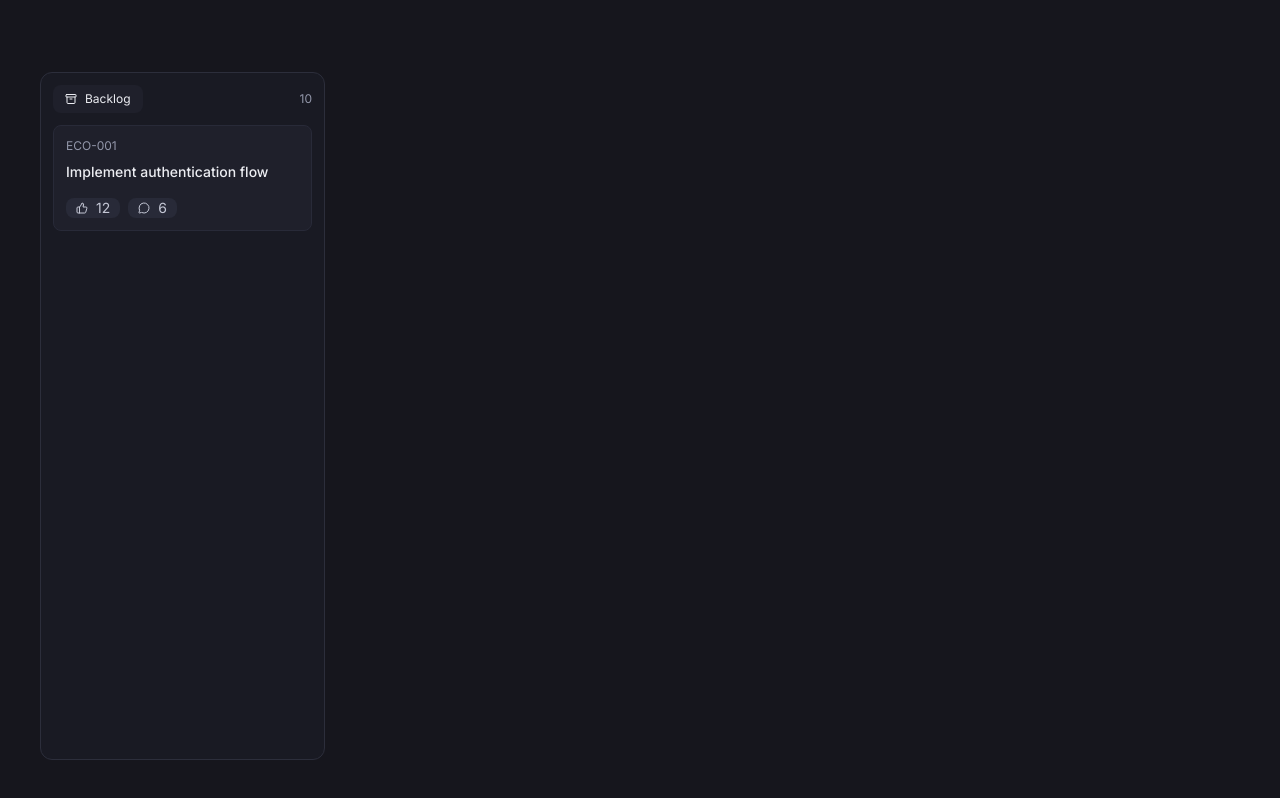
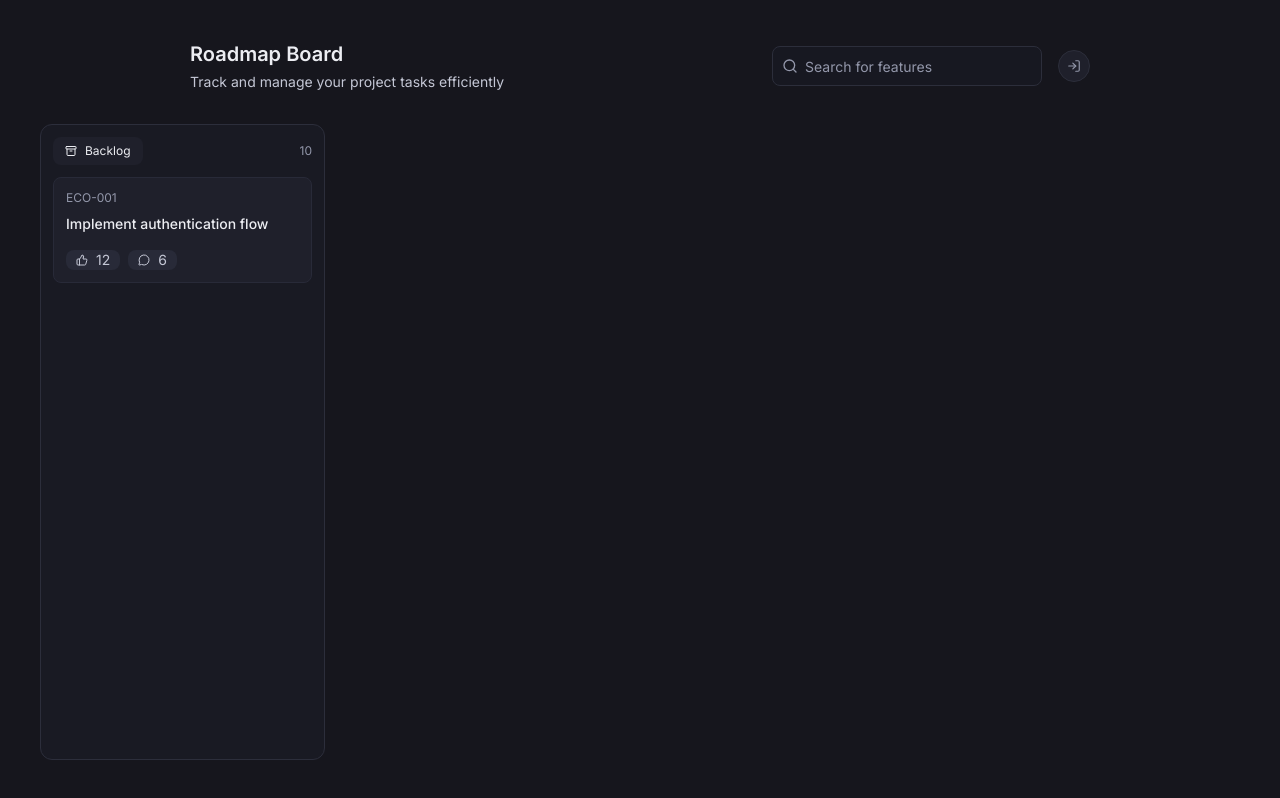
Before and after one commit to iDouglasD/roadmap-board, a Next.js app: page / in a window 1280 px wide. Built offline with nearby package versions, Linux system fonts and the light colour scheme.

Commit message:
feat(board): add board page structure and header component
- Create board page and header layout
- Add input component
- Update section component
- Remove unused page.tsx

```diff
--- /dev/null
+++ b/src/app/(board)/header.tsx
@@ -0,0 +1,32 @@
+import { Input } from "@/components/input";
+import { LogInIcon, SearchIcon } from "lucide-react";
+
+
+export function Header() {
+  return (
+    <div className="max-w-225 mx-auto w-full flex items-center justify-between">
+      <div className="space-y-1">
+        <h1 className="text-xl font-semibold">Roadmap Board</h1>
+        <p className="text-sm text-navy-100">
+          Track and manage your project tasks efficiently
+        </p>
+      </div>
+      <div className="flex items-center gap-4">
+        <div className="relative">
+          <SearchIcon className="size-4 absolute text-navy-200 left-2.5 top-1/2 -translate-y-1/2 pointer-events-none" />
+          <Input
+            className="w-67.5 pl-8"
+            type="text"
+            placeholder="Search for features"
+          />
+        </div>
+        <button
+          className="size-8 rounded-full bg-navy-700 border border-navy-500 flex items-center justify-center hover:bg-navy-600 transition-colors duration-150"
+          type="button"
+        >
+          <LogInIcon className="size-3.5 text-navy-200" />
+        </button>
+      </div>
+    </div>
+  )
+}
--- /dev/null
+++ b/src/app/(board)/layout.tsx
@@ -0,0 +1,15 @@
+import { Header } from "./header";
+
+
+export default function BoardLayout({
+  children,
+}: Readonly<{
+  children: React.ReactNode;
+}>) {
+  return (
+    <div className="max-w-405 w-full mx-auto p-10 flex flex-col gap-8 h-dvh">
+      <Header />
+      {children}
+    </div>
+  );
+}
--- /dev/null
+++ b/src/app/(board)/page.tsx
@@ -0,0 +1,49 @@
+import { ArchiveIcon, MessageCircleIcon, ThumbsUpIcon } from "lucide-react";
+import { Section } from "@/components/section"
+import { Card } from "@/components/card";
+import { Button } from "@/components/button";
+
+export default function Home() {
+
+  return (
+    <main className="grid grid-cols-4 gap-5 flex-1 items-stretch">
+      <Section.Root>
+        <Section.Header>
+          <Section.Title>
+            <ArchiveIcon className="size-3" />
+            Backlog
+          </Section.Title>
+          <Section.IssueCount>
+            10
+          </Section.IssueCount>
+        </Section.Header>
+        <Section.Content>
+          <Card.Root>
+            <Card.Header>
+              <Card.Number>
+                ECO-001
+              </Card.Number>
+              <Card.Title>
+                Implement authentication flow
+              </Card.Title>
+            </Card.Header>
+            <Card.Footer>
+              <Button
+                type="button"
+              >
+                <ThumbsUpIcon className="size-3" />
+                <span className="text-sm">12</span>
+              </Button>
+              <Button
+                type="button"
+              >
+                <MessageCircleIcon className="size-3" />
+                <span className="text-sm">6</span>
+              </Button>
+            </Card.Footer>
+          </Card.Root>
+        </Section.Content>
+      </Section.Root>
+    </main>
+  );
+}
--- a/src/app/page.tsx
+++ /dev/null
@@ -1,52 +0,0 @@
-import { ArchiveIcon, MessageCircleIcon, ThumbsUpIcon } from "lucide-react";
-import { Section } from "@/components/section"
-import { Card } from "@/components/card";
-import { Button } from "@/components/button";
-
-export default function Home() {
-
-  return (
-    <div className="max-w-405 w-full mx-auto p-10 flex flex-col gap-8 h-dvh">
-      <div />
-      <main className="grid grid-cols-4 gap-5 flex-1 items-stretch">
-        <Section.Root>
-          <Section.Header>
-            <Section.Title>
-              <ArchiveIcon className="size-3" />
-              Backlog
-            </Section.Title>
-            <Section.IssueCount>
-              10
-            </Section.IssueCount>
-          </Section.Header>
-          <Section.Content>
-            <Card.Root>
-              <Card.Header>
-                <Card.Number>
-                  ECO-001
-                </Card.Number>
-                <Card.Title>
-                  Implement authentication flow
-                </Card.Title>
-              </Card.Header>
-              <Card.Footer>
-                <Button
-                  type="button"
-                >
-                  <ThumbsUpIcon className="size-3" />
-                  <span className="text-sm">12</span>
-                </Button>
-                <Button
-                  type="button"
-                >
-                  <MessageCircleIcon className="size-3" />
-                  <span className="text-sm">6</span>
-                </Button>
-              </Card.Footer>
-            </Card.Root>
-          </Section.Content>
-        </Section.Root>
-      </main>
-    </div>
-  );
-}
--- /dev/null
+++ b/src/components/input.tsx
@@ -0,0 +1,18 @@
+import { cn } from "@/utils/tw-merge";
+import { ComponentProps } from "react";
+
+interface InputProps extends ComponentProps<"input"> { }
+
+export function Input({ className, ...props }: InputProps) {
+
+  return (
+    <input
+      className={cn(
+        "bg-navy-900 border-[0.5px] border-navy-500 h-10 flex items-center placeholder:text-navy-200 px-3 rounded-lg text-sm",
+        "outline-none focus-visible:ring-2 focus-visible:ring-navy-400 focus-visible:ring-offset-2 focus-visible:ring-offset-navy-950",
+        className
+      )}
+      {...props}
+    />
+  )
+}
--- a/src/components/section.tsx
+++ b/src/components/section.tsx
@@ -38,7 +38,7 @@
 
 function SectionContent({ className, ...props }: SectionContentProps) {
   return (
-    <div className={cn("flex flex-col gap-2.5 p-3", className)} {...props} />
+    <div className={cn("flex flex-col gap-2.5 p-3 overflow-y-auto", className)} {...props} />
   )
 }
 
```
